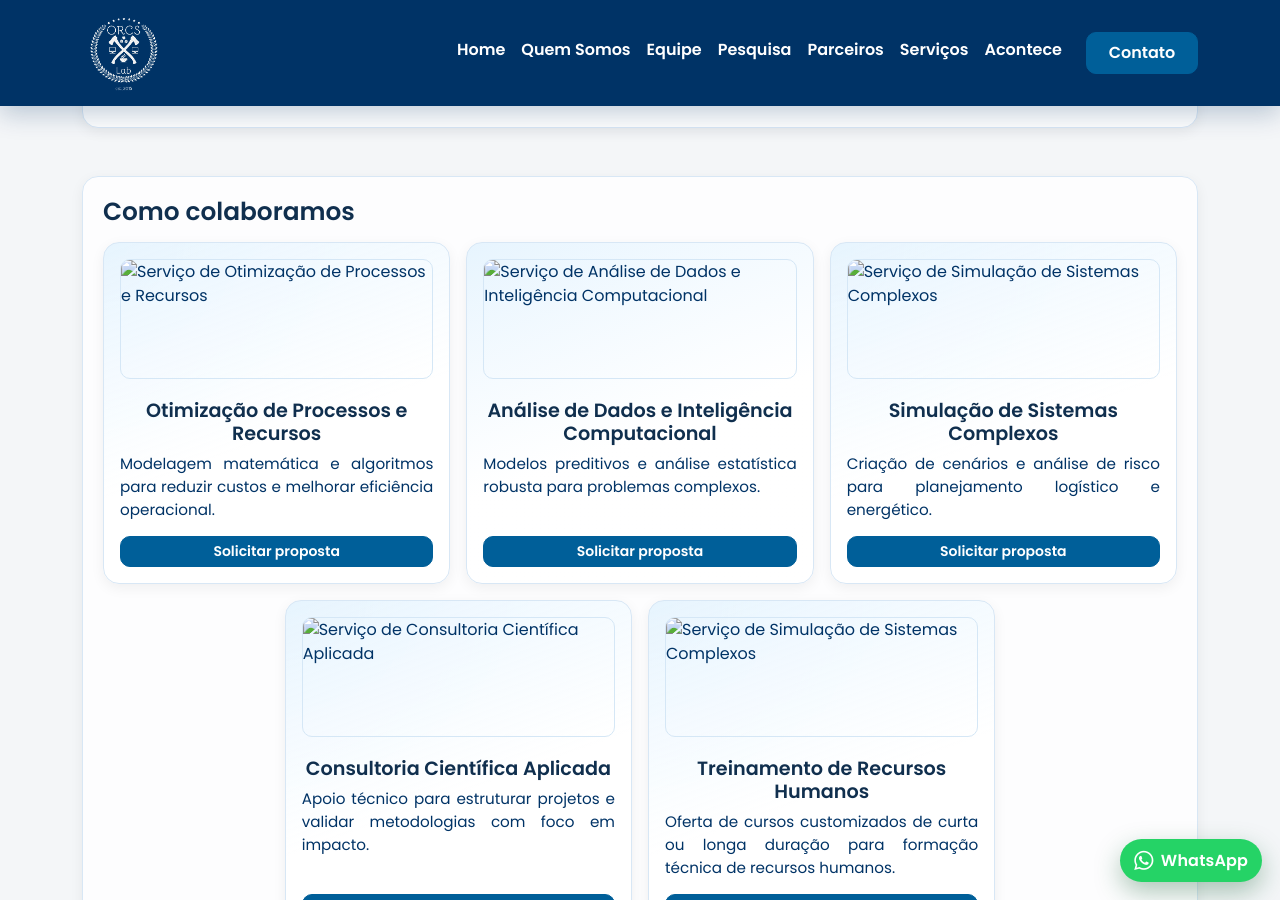
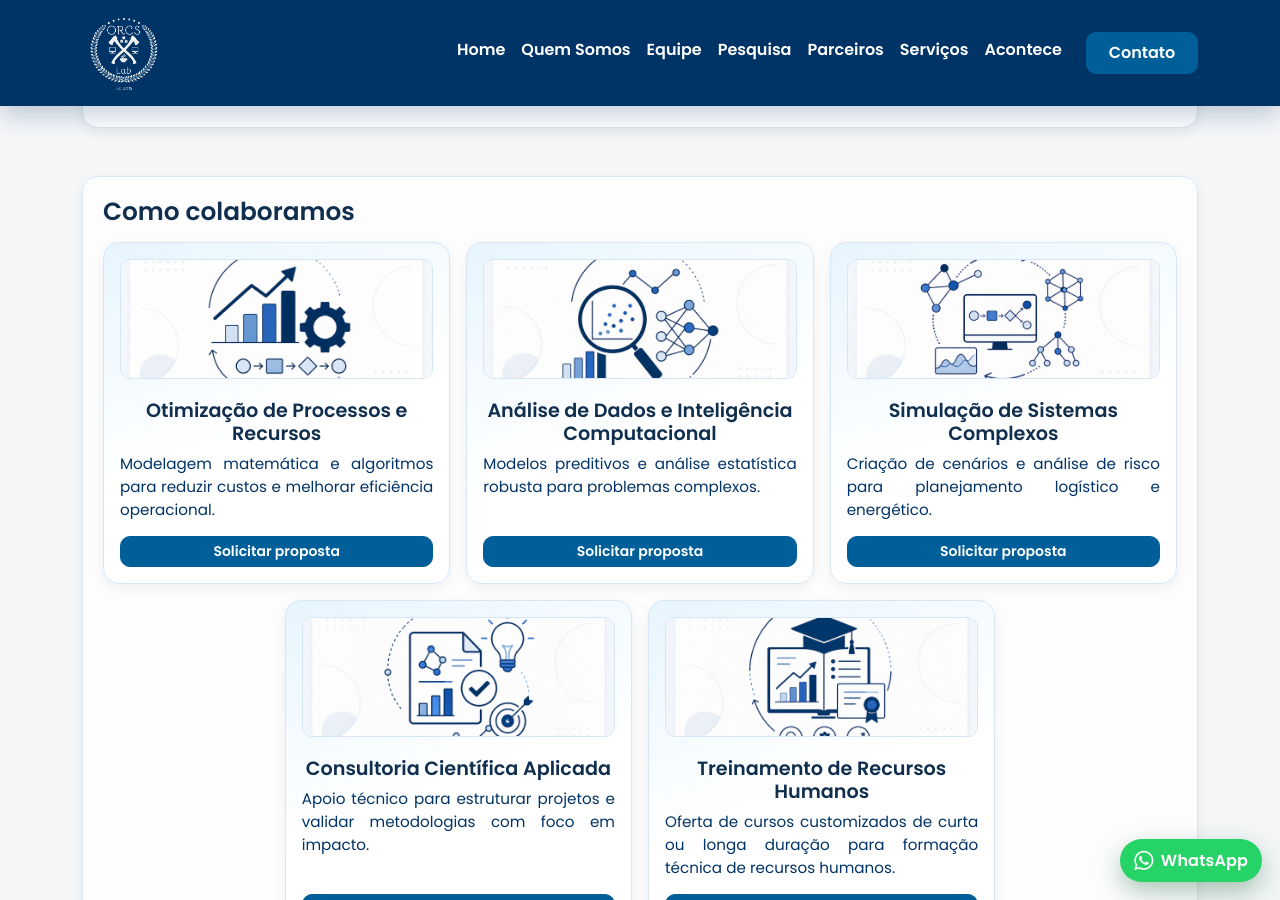
Before and after one commit to Stephanie7l/Site-ORCS-LAB, a Jekyll site: the page built from pages/parceiros.html, in a window 1280 px wide and 900 px high, scrolled down 1950 px. Built offline with Jekyll 4.4.1, drawn with Linux system fonts in a browser that asks for light colours; nearby versions of some CDN libraries.

Commit message:
Update image paths for service cards

```diff
--- a/pages/parceiros.html
+++ b/pages/parceiros.html
@@ -151,7 +151,7 @@ title: Parceiros
     <div class="row g-3 justify-content-center">
       <div class="col-12 col-md-6 col-lg-4">
         <article class="home-service-card h-100">
-          <img src="{{ '/assets/images/Serviço 1 - Otimização de Processos e Recursos.png' | relative_url }}" alt="Serviço de Otimização de Processos e Recursos" class="home-service-media" />
+          <img src="{{ '/assets/images/servicos/Serviço 1 - Otimização de Processos e Recursos.png' | relative_url }}" alt="Serviço de Otimização de Processos e Recursos" class="home-service-media" />
           <h3 class="text-center">Otimização de Processos e Recursos</h3>
           <p class="text-justify">Modelagem matemática e algoritmos para reduzir custos e melhorar eficiência operacional.</p>
           <a href="{{ '/contato/' | relative_url }}" class="btn btn-primary btn-sm px-3">Solicitar proposta</a>
@@ -160,7 +160,7 @@ title: Parceiros
 
       <div class="col-12 col-md-6 col-lg-4">
         <article class="home-service-card h-100">
-          <img src="{{ '/assets/images/Serviço 2 - Análise de Dados e Inteligência Computacional.png' | relative_url }}" alt="Serviço de Análise de Dados e Inteligência Computacional" class="home-service-media" />
+          <img src="{{ '/assets/images/servicos/Serviço 2 - Análise de Dados e Inteligência Computacional.png' | relative_url }}" alt="Serviço de Análise de Dados e Inteligência Computacional" class="home-service-media" />
           <h3 class="text-center">Análise de Dados e Inteligência Computacional</h3>
           <p class="text-justify">Modelos preditivos e análise estatística robusta para problemas complexos.</p>
           <a href="{{ '/contato/' | relative_url }}" class="btn btn-primary btn-sm px-3">Solicitar proposta</a>
@@ -169,7 +169,7 @@ title: Parceiros
 
       <div class="col-12 col-md-6 col-lg-4">
         <article class="home-service-card h-100">
-          <img src="{{ '/assets/images/Serviço 3 - Simulação de Sistemas Complexos.png' | relative_url }}" alt="Serviço de Simulação de Sistemas Complexos" class="home-service-media" />
+          <img src="{{ '/assets/images/servicos/Serviço 3 - Simulação de Sistemas Complexos.png' | relative_url }}" alt="Serviço de Simulação de Sistemas Complexos" class="home-service-media" />
           <h3 class="text-center">Simulação de Sistemas Complexos</h3>
           <p class="text-justify">Criação de cenários e análise de risco para planejamento logístico e energético.</p>
           <a href="{{ '/contato/' | relative_url }}" class="btn btn-primary btn-sm px-3">Solicitar proposta</a>
@@ -178,7 +178,7 @@ title: Parceiros
 
       <div class="col-12 col-md-6 col-lg-4">
         <article class="home-service-card h-100">
-          <img src="{{ '/assets/images/Serviço 4 - Consultoria Científica Aplicada.png' | relative_url }}" alt="Serviço de Consultoria Científica Aplicada" class="home-service-media" />
+          <img src="{{ '/assets/images/servicos/Serviço 4 - Consultoria Científica Aplicada.png' | relative_url }}" alt="Serviço de Consultoria Científica Aplicada" class="home-service-media" />
           <h3 class="text-center">Consultoria Científica Aplicada</h3>
           <p class="text-justify">Apoio técnico para estruturar projetos e validar metodologias com foco em impacto.</p>
           <a href="{{ '/contato/' | relative_url }}" class="btn btn-primary btn-sm px-3">Solicitar proposta</a>
@@ -187,7 +187,7 @@ title: Parceiros
 
       <div class="col-12 col-md-6 col-lg-4">
         <article class="home-service-card h-100">
-          <img src="{{ '/assets/images/Serviço 3 - Simulação de Sistemas Complexos.png' | relative_url }}" alt="Serviço de Simulação de Sistemas Complexos" class="home-service-media" />
+          <img src="{{ '/assets/images/servicos/Serviço 5 - Treinamento de Recursos Humanos.png' | relative_url }}" alt="Serviço de Simulação de Sistemas Complexos" class="home-service-media" />
           <h3 class="text-center">Treinamento de Recursos Humanos</h3>
           <p class="text-justify">Oferta de cursos customizados de curta ou longa duração para formação técnica de recursos humanos.</p>
           <a href="{{ '/contato/' | relative_url }}" class="btn btn-primary btn-sm px-3">Solicitar proposta</a>
```
